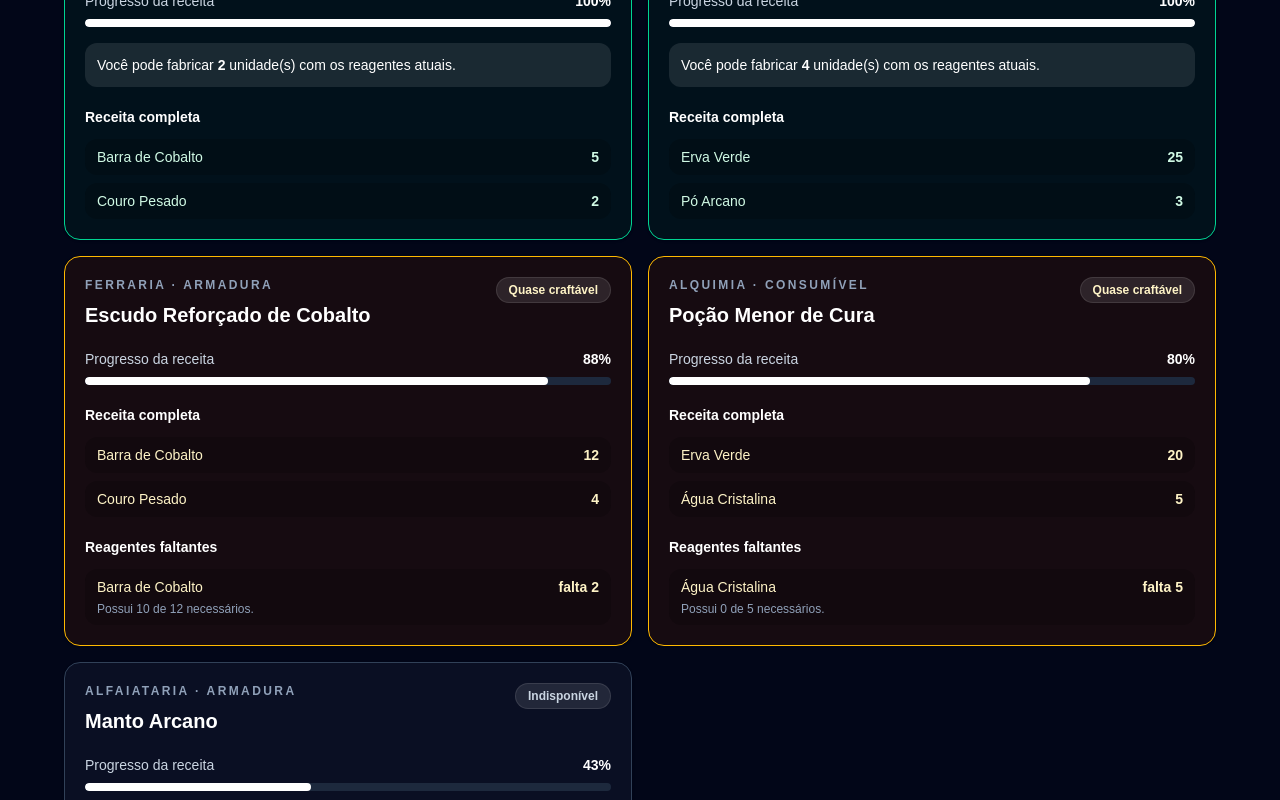
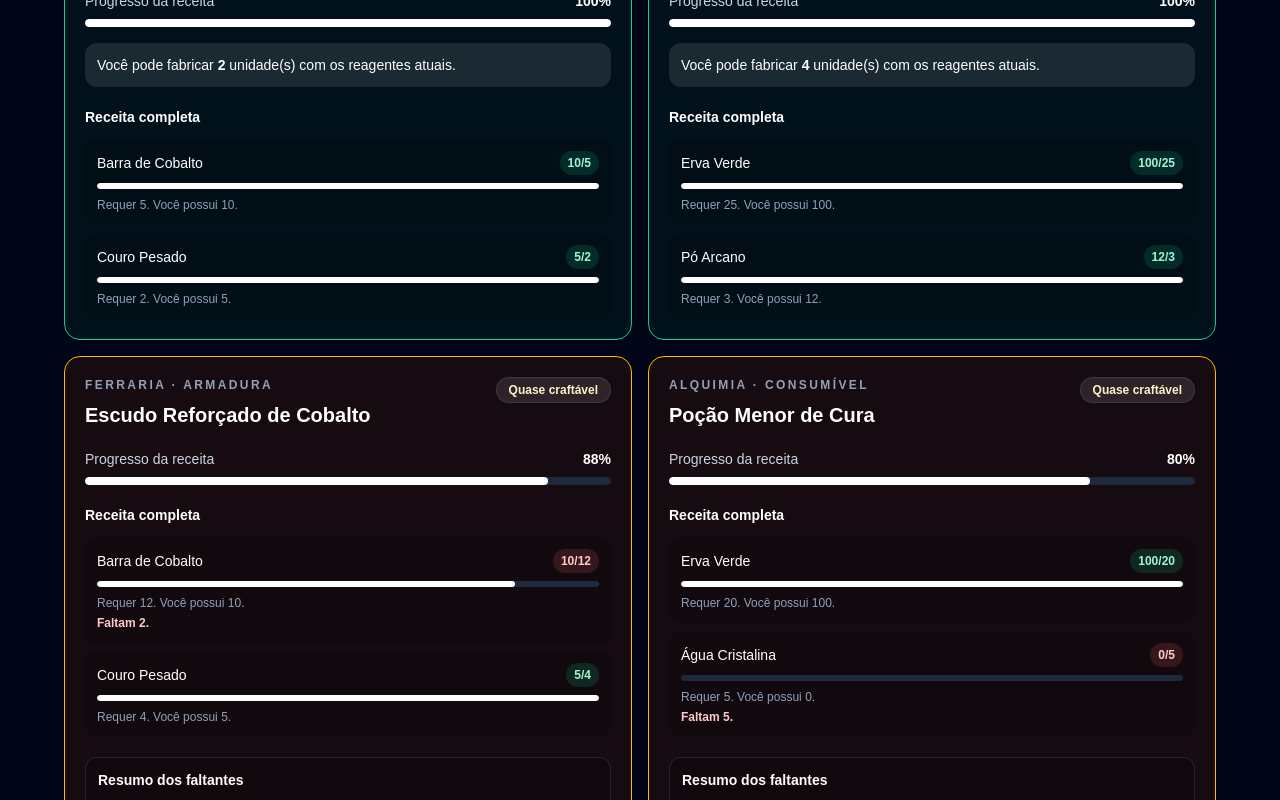
Before and after one commit to FelipeHolandaNovelino/azeroth-reagent-vendor, a Next.js app: page / in a window 1280 px wide. Shown: the part 1160-1960 px from the top of the page. Built offline with nearby package versions, Linux system fonts and the light colour scheme.

Commit message:
feat: show reagent availability in recipe cards

```diff
--- a/src/components/RecipeCard.tsx
+++ b/src/components/RecipeCard.tsx
@@ -70,39 +70,66 @@ export function RecipeCard({ craftOption }: RecipeCardProps) {
           {craftOption.reagents.map((reagent) => (
             <li
               key={reagent.itemId}
-              className="flex items-center justify-between rounded-xl bg-black/20 px-3 py-2 text-sm"
+              className="rounded-xl bg-black/20 px-3 py-3 text-sm"
             >
-              <span>{reagent.name}</span>
-              <span className="font-semibold">{reagent.quantity}</span>
+              <div className="flex items-center justify-between gap-3">
+                <span className="font-medium text-white">{reagent.name}</span>
+
+                <span
+                  className={`rounded-full px-2 py-1 text-xs font-bold ${
+                    reagent.isAvailable
+                      ? "bg-emerald-400/15 text-emerald-200"
+                      : "bg-red-400/15 text-red-200"
+                  }`}
+                >
+                  {reagent.ownedQuantity}/{reagent.quantity}
+                </span>
+              </div>
+
+              <div className="mt-2 h-1.5 overflow-hidden rounded-full bg-slate-800">
+                <div
+                  className="h-full rounded-full bg-white"
+                  style={{
+                    width: `${Math.min(
+                      (reagent.ownedQuantity / reagent.quantity) * 100,
+                      100
+                    )}%`,
+                  }}
+                />
+              </div>
+
+              <p className="mt-2 text-xs text-slate-400">
+                Requer {reagent.quantity}. Você possui{" "}
+                {reagent.ownedQuantity}.
+              </p>
+
+              {!reagent.isAvailable && (
+                <p className="mt-1 text-xs font-semibold text-red-200">
+                  Faltam {reagent.missingQuantity}.
+                </p>
+              )}
             </li>
           ))}
         </ul>
       </div>
 
       {craftOption.missingReagents.length > 0 && (
-        <div className="mt-5">
+        <div className="mt-5 rounded-xl border border-white/10 bg-black/20 p-3">
           <h3 className="text-sm font-semibold text-white">
-            Reagentes faltantes
+            Resumo dos faltantes
           </h3>
 
           <ul className="mt-3 space-y-2">
             {craftOption.missingReagents.map((reagent) => (
               <li
                 key={reagent.itemId}
-                className="rounded-xl bg-black/20 px-3 py-2 text-sm"
+                className="flex items-center justify-between gap-3 text-sm"
               >
-                <div className="flex items-center justify-between">
-                  <span>{reagent.name}</span>
+                <span>{reagent.name}</span>
 
-                  <span className="font-semibold">
-                    falta {reagent.missingQuantity}
-                  </span>
-                </div>
-
-                <p className="mt-1 text-xs text-slate-400">
-                  Possui {reagent.ownedQuantity} de{" "}
-                  {reagent.requiredQuantity} necessários.
-                </p>
+                <span className="font-semibold text-red-200">
+                  falta {reagent.missingQuantity}
+                </span>
               </li>
             ))}
           </ul>
--- a/src/lib/crafting/calculateCraftOptions.ts
+++ b/src/lib/crafting/calculateCraftOptions.ts
@@ -3,6 +3,7 @@ import type {
   InventoryItem,
   MissingReagent,
   Recipe,
+  RecipeReagentAvailability,
   RecipeStatus,
 } from "@/types/crafting";
 
@@ -57,24 +58,37 @@ function calculateMaxCrafts(
   return Math.min(...craftLimits);
 }
 
-function getMissingReagents(
+function getRecipeReagentsAvailability(
   recipe: Recipe,
   inventoryMap: Map<string, InventoryItem>
+): RecipeReagentAvailability[] {
+  return recipe.reagents.map((reagent) => {
+    const ownedQuantity = inventoryMap.get(reagent.itemId)?.quantity ?? 0;
+    const missingQuantity = Math.max(reagent.quantity - ownedQuantity, 0);
+
+    return {
+      ...reagent,
+      ownedQuantity,
+      missingQuantity,
+      isAvailable: missingQuantity === 0,
+    };
+  });
+}
+
+function getMissingReagents(
+  reagentsAvailability: RecipeReagentAvailability[]
 ): MissingReagent[] {
-  return recipe.reagents
+  return reagentsAvailability
+    .filter((reagent) => reagent.missingQuantity > 0)
     .map((reagent) => {
-      const ownedQuantity = inventoryMap.get(reagent.itemId)?.quantity ?? 0;
-      const missingQuantity = Math.max(reagent.quantity - ownedQuantity, 0);
-
       return {
         itemId: reagent.itemId,
         name: reagent.name,
         requiredQuantity: reagent.quantity,
-        ownedQuantity,
-        missingQuantity,
+        ownedQuantity: reagent.ownedQuantity,
+        missingQuantity: reagent.missingQuantity,
       };
-    })
-    .filter((reagent) => reagent.missingQuantity > 0);
+    });
 }
 
 function getStatusPriority(status: RecipeStatus): number {
@@ -91,12 +105,16 @@ export function calculateCraftOptions(
   inventory: InventoryItem[],
   recipes: Recipe[]
 ): CraftOption[] {
-  const inventoryMap = new Map(
-    inventory.map((item) => [item.itemId, item])
-  );
+  const inventoryMap = new Map(inventory.map((item) => [item.itemId, item]));
 
   const craftOptions = recipes.map((recipe) => {
-    const missingReagents = getMissingReagents(recipe, inventoryMap);
+    const reagentsAvailability = getRecipeReagentsAvailability(
+      recipe,
+      inventoryMap
+    );
+
+    const missingReagents = getMissingReagents(reagentsAvailability);
+
     const completionPercentage = calculateCompletionPercentage(
       recipe,
       inventoryMap
@@ -115,12 +133,12 @@ export function calculateCraftOptions(
       status,
       maxCrafts,
       completionPercentage,
-      reagents: recipe.reagents,
+      reagents: reagentsAvailability,
       missingReagents,
     };
   });
 
-  // Ordena primeiro receitas craftáveis, depois quase craftáveis e, por fim, indisponíveis.
+  // Mantém os resultados mais úteis no topo: craftáveis, quase craftáveis e indisponíveis.
   return craftOptions.sort((firstRecipe, secondRecipe) => {
     const statusDifference =
       getStatusPriority(firstRecipe.status) -
```
Also changed, not shown: src/types/crafting.ts (+9 -1 lines).
